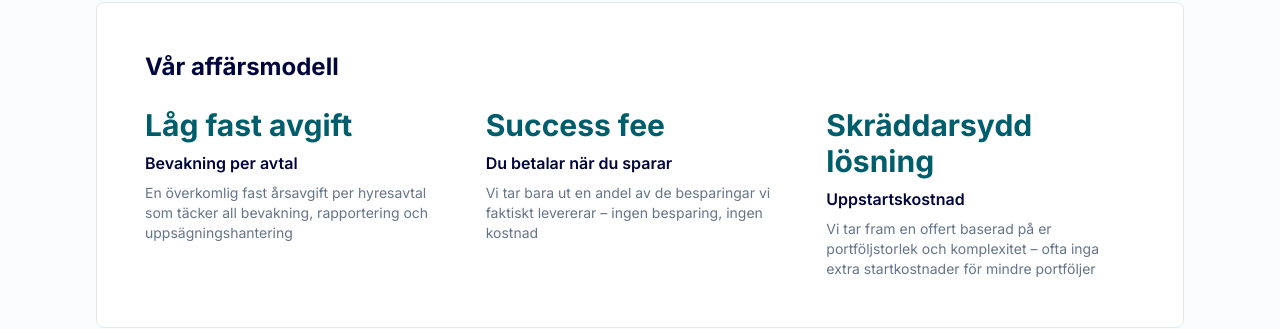
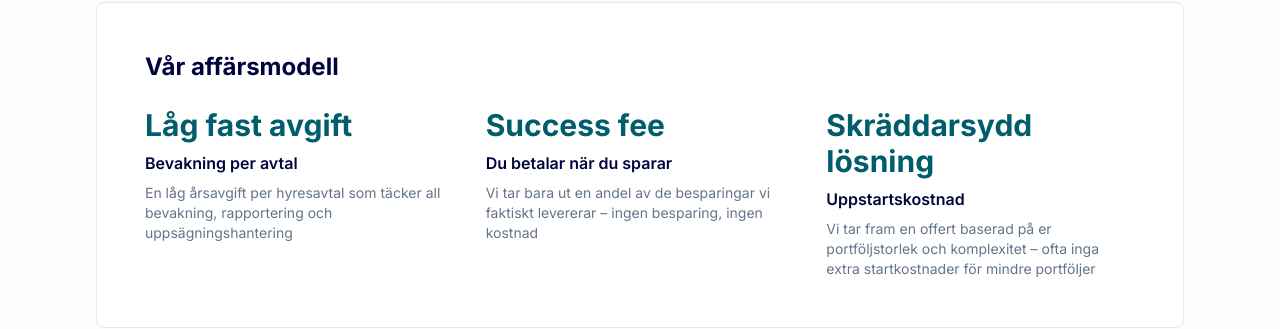
Before and after one commit to Highlander508/leasewise-se, a React (Vite) app: page / in a window 1280 px wide. Shown: the part 2479-2808 px from the top of the page. Built offline with nearby package versions, Linux system fonts and the light colour scheme; the HTML template or start-up script is replaced by a standard one.

Commit message:
Fix business model pricing

```diff
--- a/src/components/Services.tsx
+++ b/src/components/Services.tsx
@@ -46,7 +46,7 @@ const Services = () => {
             <div>
               <div className="text-3xl font-bold text-secondary mb-2">Låg fast avgift</div>
               <div className="font-semibold mb-2">Bevakning per avtal</div>
-              <p className="text-sm text-muted-foreground">En överkomlig fast årsavgift per hyresavtal som täcker all bevakning, rapportering och uppsägningshantering</p>
+              <p className="text-sm text-muted-foreground">En låg årsavgift per hyresavtal som täcker all bevakning, rapportering och uppsägningshantering</p>
             </div>
             <div>
               <div className="text-3xl font-bold text-secondary mb-2">Success fee</div>
--- a/src/locales/en/translation.json
+++ b/src/locales/en/translation.json
@@ -60,7 +60,7 @@
       "monitoring": {
         "title": "Low fixed fee",
         "subtitle": "Monitoring per contract",
-        "description": "An affordable annual fee per lease agreement covering all monitoring, reporting, and termination handling"
+        "description": "A low annual fee per lease agreement covering all monitoring, reporting, and termination handling"
       },
       "successFee": {
         "title": "Success fee",
--- a/src/locales/sv/translation.json
+++ b/src/locales/sv/translation.json
@@ -60,7 +60,7 @@
       "monitoring": {
         "title": "Låg fast avgift",
         "subtitle": "Bevakning per avtal",
-        "description": "En överkomlig fast årsavgift per hyresavtal som täcker all bevakning, rapportering och uppsägningshantering"
+        "description": "En låg årsavgift per hyresavtal som täcker all bevakning, rapportering och uppsägningshantering"
       },
       "successFee": {
         "title": "Success fee",
```
